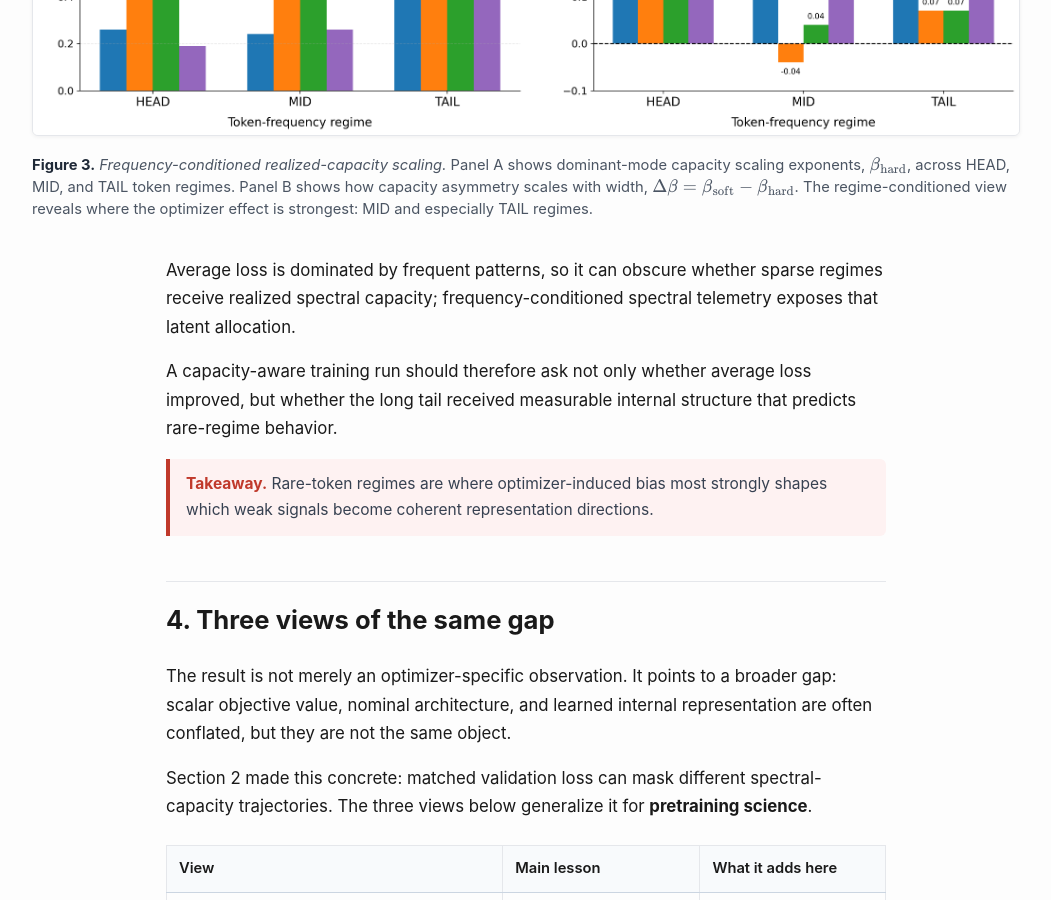
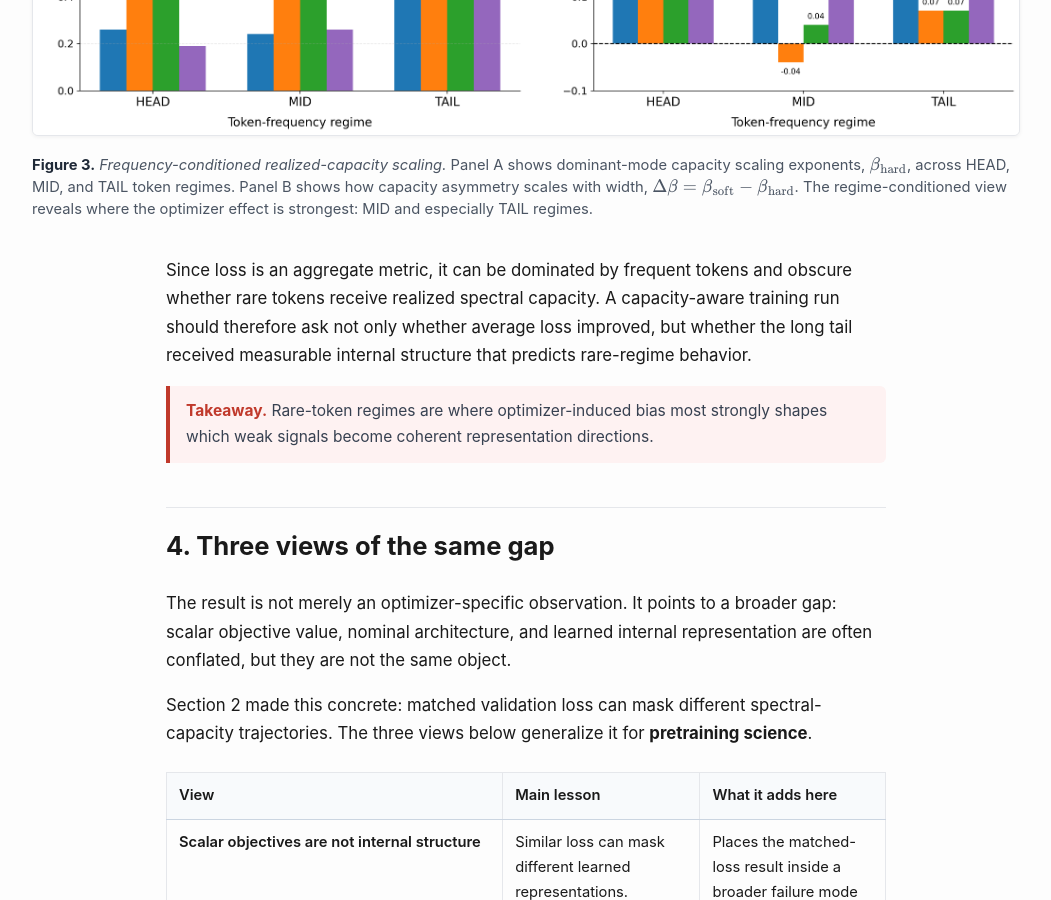
Before and after one commit to optimizer-scaling-laws/optimizer-scaling-laws.github.io, a Jekyll site: the page built from _posts/2026-06-26-architecture-creates-capacity-optimizers-realize-it.md, in a window 1280 px wide and 900 px high, scrolled down 7475 px. Shown: the whole window, without its empty margins (114-1165 px from the left). Built offline with Jekyll 4.4.1, drawn with Linux system fonts in a browser that asks for light colours.

Commit message:
Final date Polish round 7.3

```diff
--- a/_posts/2026-06-26-architecture-creates-capacity-optimizers-realize-it.md
+++ b/_posts/2026-06-26-architecture-creates-capacity-optimizers-realize-it.md
@@ -344,9 +344,7 @@ Figure 3 resolves the aggregate result from Figure 1 into HEAD, MID, and TAIL re
   <figcaption><strong>Figure 3.</strong> <em>Frequency-conditioned realized-capacity scaling.</em> Panel A shows dominant-mode capacity scaling exponents, $\beta_{\mathrm{hard}}$, across HEAD, MID, and TAIL token regimes. Panel B shows how capacity asymmetry scales with width, $\Delta\beta = \beta_{\mathrm{soft}} - \beta_{\mathrm{hard}}$. The regime-conditioned view reveals where the optimizer effect is strongest: MID and especially TAIL regimes.</figcaption>
 </figure>
 
-Average loss is dominated by frequent patterns, so it can obscure whether sparse regimes receive realized spectral capacity; frequency-conditioned spectral telemetry exposes that latent allocation.
-
-A capacity-aware training run should therefore ask not only whether average loss improved, but whether the long tail received measurable internal structure that predicts rare-regime behavior.
+Since loss is an aggregate metric, it can be dominated by frequent tokens and obscure whether rare tokens receive realized spectral capacity. A capacity-aware training run should therefore ask not only whether average loss improved, but whether the long tail received measurable internal structure that predicts rare-regime behavior.
 
 <p class="takeaway-inline"><strong>Takeaway.</strong> Rare-token regimes are where optimizer-induced bias most strongly shapes which weak signals become coherent representation directions.</p>
 
```
